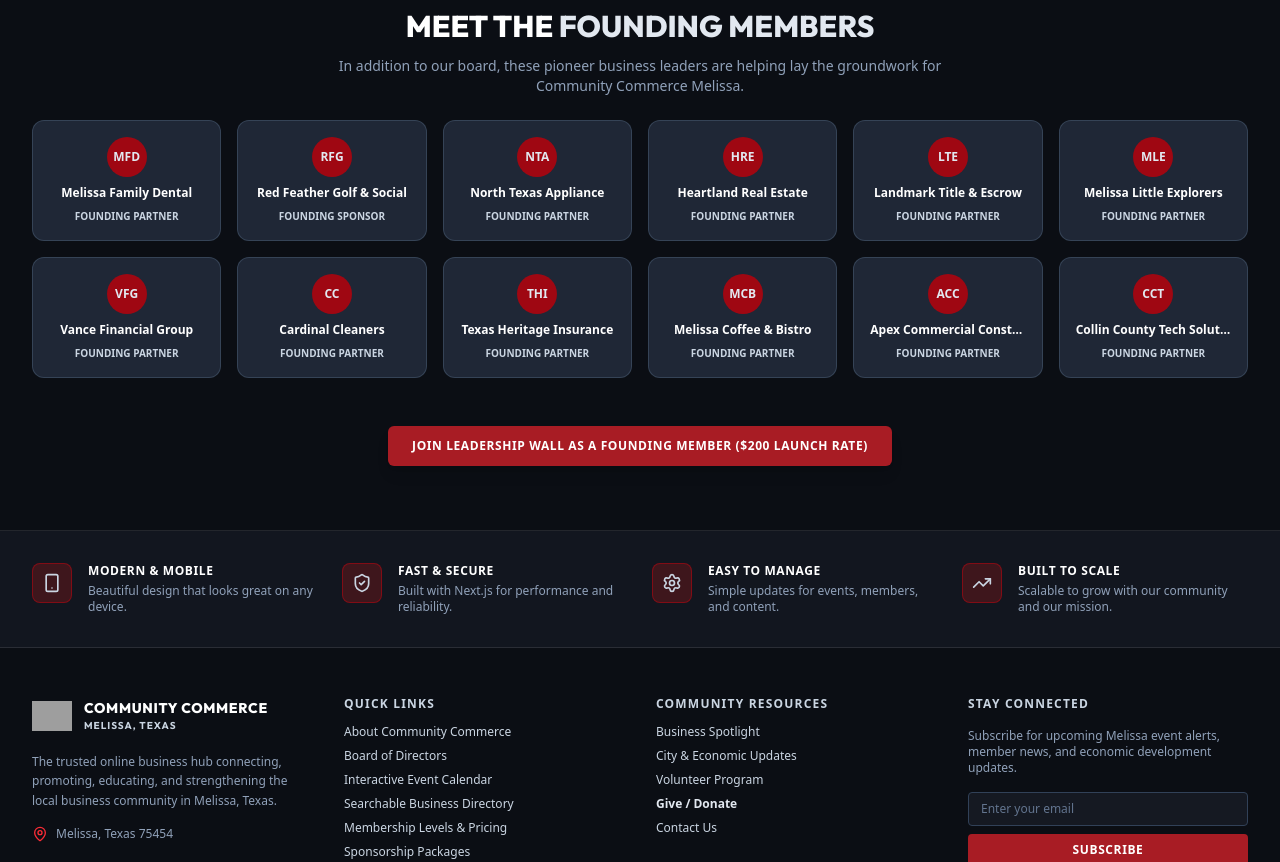
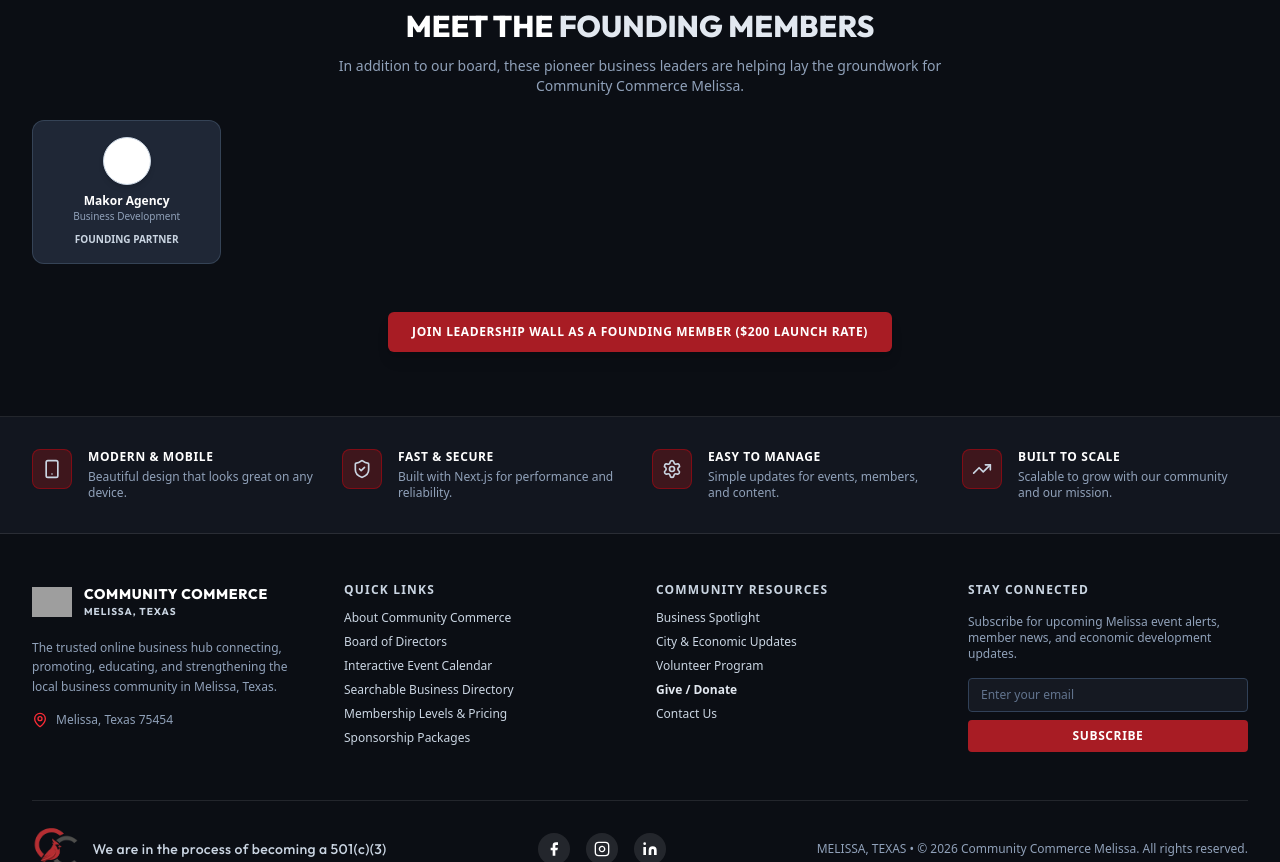
Before and after one commit to brettz6771/community-commerce-melissa, a Next.js app: page /leadership in a window 1280 px wide. Shown: the part 1920-2782 px from the top of the page. Built offline with nearby package versions, Linux system fonts and the light colour scheme; grey boxes are pictures that could not be loaded; a web font is replaced by a local one.

Commit message:
Replace founding members with Makor Agency linked to website and logo image

```diff
--- a/src/app/leadership/page.tsx
+++ b/src/app/leadership/page.tsx
@@ -116,11 +116,33 @@
 
           <div className="grid grid-cols-2 sm:grid-cols-3 md:grid-cols-6 gap-4">
             {MOCK_FOUNDING_MEMBERS.map((fm, i) => (
-              <div key={i} className="bg-[#1F2736] hover:bg-[#2A3447] border border-slate-600/60 p-4 rounded-xl text-center space-y-2 transition">
-                <div className="w-10 h-10 rounded-full bg-red-800 text-slate-200 font-bold mx-auto flex items-center justify-center text-xs">
-                  {fm.logoText}
+              <div key={i} className="bg-[#1F2736] hover:bg-[#2A3447] border border-slate-600/60 p-4 rounded-xl text-center space-y-2 transition flex flex-col items-center justify-between">
+                {fm.logo ? (
+                  <div className="w-12 h-12 rounded-full bg-white border border-slate-300 flex items-center justify-center overflow-hidden p-2 mx-auto shadow-md">
+                    <img src={fm.logo} alt={fm.name} className="w-full h-full object-contain" />
+                  </div>
+                ) : (
+                  <div className="w-10 h-10 rounded-full bg-red-800 text-slate-200 font-bold mx-auto flex items-center justify-center text-xs">
+                    {fm.logoText}
+                  </div>
+                )}
+
+                <div>
+                  {fm.website ? (
+                    <a
+                      href={fm.website}
+                      target="_blank"
+                      rel="noopener noreferrer"
+                      className="font-bold text-xs text-white hover:text-red-400 hover:underline transition-colors block truncate"
+                    >
+                      {fm.name}
+                    </a>
+                  ) : (
+                    <div className="font-bold text-xs text-white truncate">{fm.name}</div>
+                  )}
+                  <div className="text-[10px] text-slate-400 font-medium">{fm.category}</div>
                 </div>
-                <div className="font-bold text-xs text-white truncate">{fm.name}</div>
+
                 <div className="text-[10px] text-slate-300 font-semibold uppercase">{fm.highlight}</div>
               </div>
             ))}
--- a/src/components/FoundingMembersWall.tsx
+++ b/src/components/FoundingMembersWall.tsx
@@ -41,16 +41,33 @@
               key={index}
               className="bg-[#1F2736] hover:bg-[#2A3447] border border-slate-600/60 hover:border-slate-300 rounded-xl p-5 text-center flex flex-col items-center justify-between transition-all transform hover:-translate-y-1 shadow-xl group"
             >
-              {/* Badge Icon */}
+              {/* Badge Icon / Logo */}
+              {member.logo ? (
+                <div className="w-14 h-14 rounded-full bg-white border border-slate-300 flex items-center justify-center overflow-hidden p-2 shadow-md group-hover:scale-110 transition-transform">
+                  <img src={member.logo} alt={member.name} className="w-full h-full object-contain" />
+                </div>
+              ) : (
                 <div className="w-14 h-14 rounded-full bg-gradient-to-br from-red-900 to-[#151922] border border-red-500/40 flex items-center justify-center text-white font-outfit font-extrabold text-sm shadow-md group-hover:scale-110 transition-transform">
                   {member.logoText}
                 </div>
+              )}
 
               {/* Title & Category */}
               <div className="mt-3">
+                {member.website ? (
+                  <a
+                    href={member.website}
+                    target="_blank"
+                    rel="noopener noreferrer"
+                    className="text-xs font-bold text-white hover:text-red-400 hover:underline transition-colors line-clamp-1 block"
+                  >
+                    {member.name}
+                  </a>
+                ) : (
                   <h4 className="text-xs font-bold text-white group-hover:text-slate-100 transition-colors line-clamp-1">
                     {member.name}
                   </h4>
+                )}
                 <p className="text-[10px] text-slate-300 uppercase font-semibold mt-0.5">
                   {member.category}
                 </p>
@@ -59,7 +76,7 @@
               {/* Founding Partner Badge */}
               <div className="mt-3 inline-flex items-center gap-1 text-[9px] bg-slate-100/15 text-slate-200 border border-slate-400/40 px-2 py-0.5 rounded-full font-bold uppercase tracking-wider">
                 <ShieldCheck className="w-3 h-3 text-slate-300" />
-                FOUNDING PARTNER
+                {member.highlight || "FOUNDING PARTNER"}
               </div>
             </div>
           ))}
--- a/src/data/mockData.ts
+++ b/src/data/mockData.ts
@@ -40,6 +40,15 @@
   email: string;
   phone: string;
   objectPosition?: string;
+}
+
+export interface FoundingMember {
+  name: string;
+  category: string;
+  logo?: string;
+  website?: string;
+  logoText?: string;
+  highlight?: string;
 }
 
 export interface SponsorshipTier {
@@ -325,19 +334,14 @@
   }
 ];
 
-export const MOCK_FOUNDING_MEMBERS = [
-  { name: "Melissa Family Dental", category: "Healthcare", logoText: "MFD", highlight: "Founding Partner" },
-  { name: "Red Feather Golf & Social", category: "Hospitality", logoText: "RFG", highlight: "Founding Sponsor" },
-  { name: "North Texas Appliance", category: "Home Services", logoText: "NTA", highlight: "Founding Partner" },
-  { name: "Heartland Real Estate", category: "Real Estate", logoText: "HRE", highlight: "Founding Partner" },
-  { name: "Landmark Title & Escrow", category: "Legal & Title", logoText: "LTE", highlight: "Founding Partner" },
-  { name: "Melissa Little Explorers", category: "Education", logoText: "MLE", highlight: "Founding Partner" },
-  { name: "Vance Financial Group", category: "Finance", logoText: "VFG", highlight: "Founding Partner" },
-  { name: "Cardinal Cleaners", category: "Retail", logoText: "CC", highlight: "Founding Partner" },
-  { name: "Texas Heritage Insurance", category: "Insurance", logoText: "THI", highlight: "Founding Partner" },
-  { name: "Melissa Coffee & Bistro", category: "Dining", logoText: "MCB", highlight: "Founding Partner" },
-  { name: "Apex Commercial Construction", category: "Trades", logoText: "ACC", highlight: "Founding Partner" },
-  { name: "Collin County Tech Solutions", category: "IT & Software", logoText: "CCT", highlight: "Founding Partner" }
+export const MOCK_FOUNDING_MEMBERS: FoundingMember[] = [
+  {
+    name: "Makor Agency",
+    category: "Business Development",
+    logo: "/ccm-companies/makor-agency.png",
+    website: "https://makoragency.com",
+    highlight: "Founding Partner"
+  }
 ];
 
 export const MOCK_SPONSORSHIPS: SponsorshipTier[] = [
```
Also changed, not shown: public/ccm-companies/makor-agency.png (added). Lines whose indentation alone changed are shown as unchanged.
